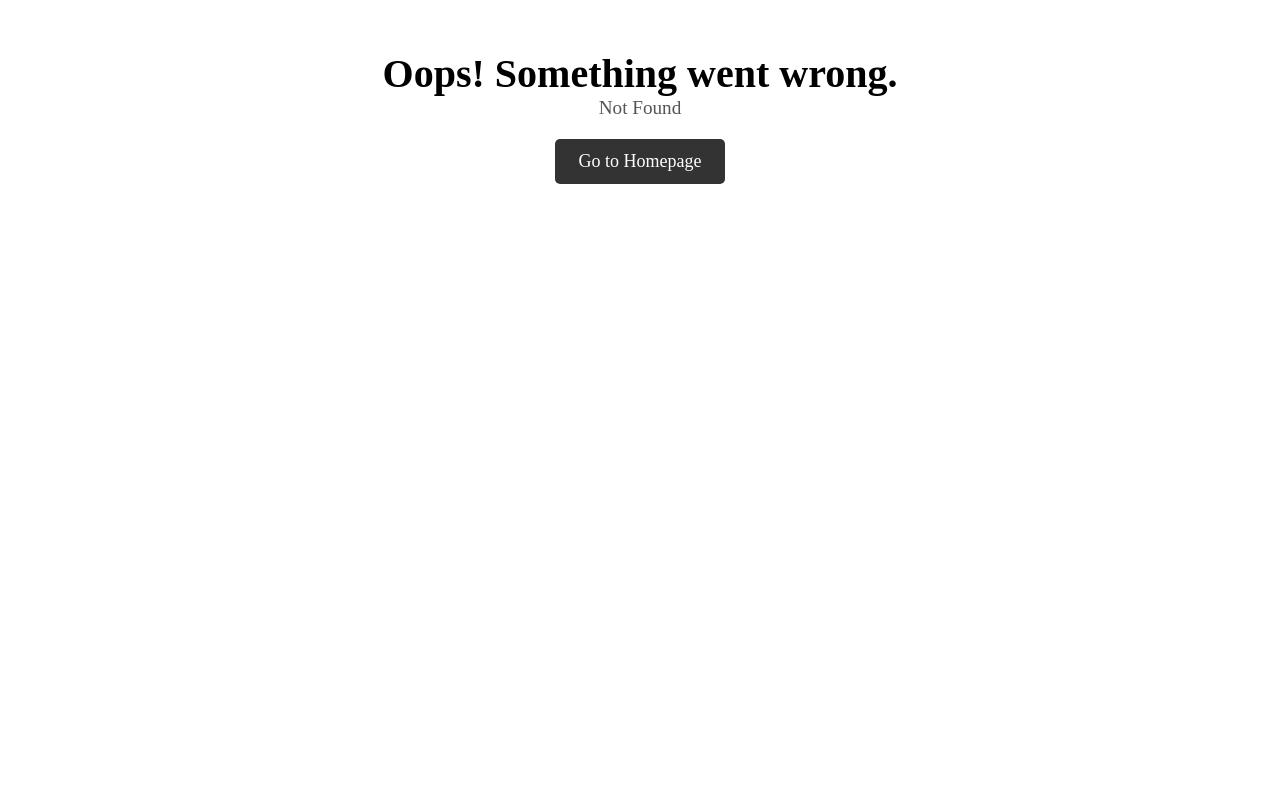
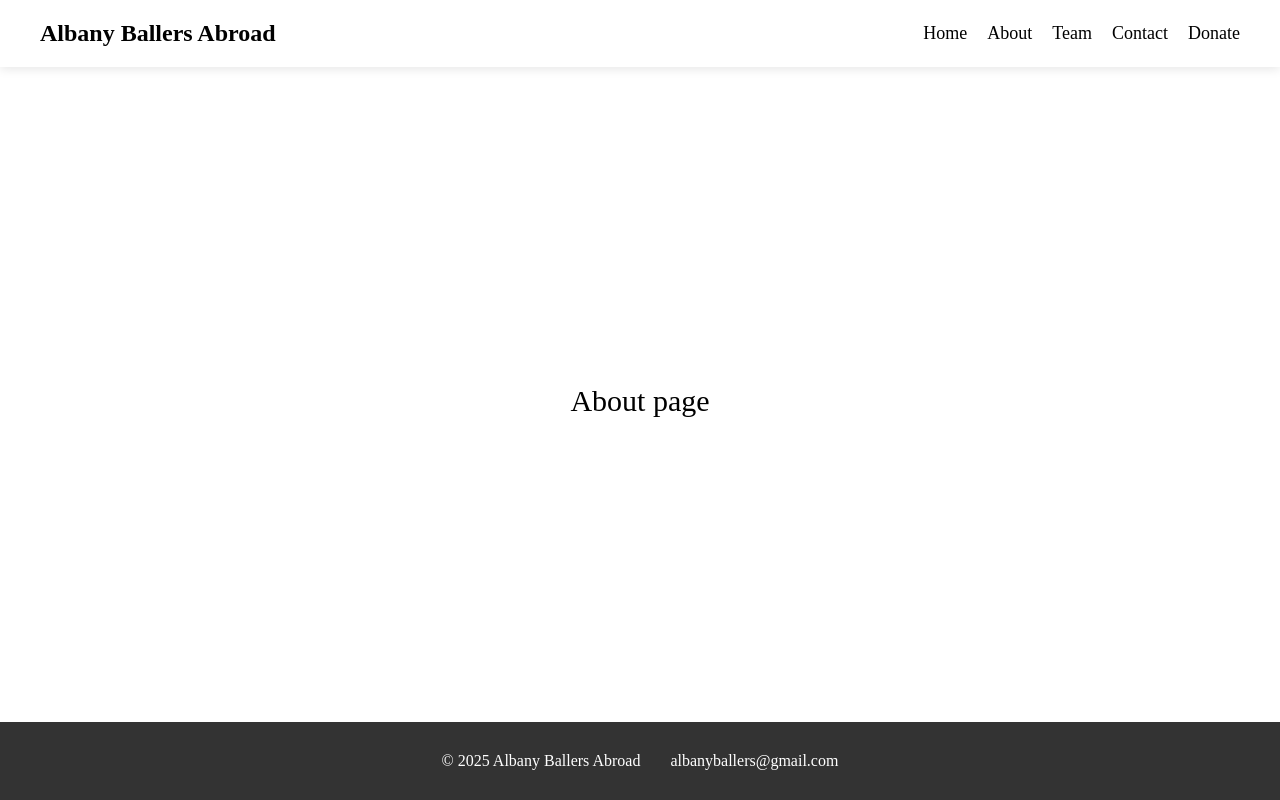
Before and after one commit to AltayHodo/albany-ballers-abroad, a React (Vite) app: page /about in a window 1280 px wide. Before the commit this address had no page. Built offline with nearby package versions, Linux system fonts and the light colour scheme.

Commit message:
Create donate page

```diff
--- a/src/components/Navbar.jsx
+++ b/src/components/Navbar.jsx
@@ -9,6 +9,7 @@ export default function Navbar() {
 
       <div className={styles.navLinks}>
         <Link to="/">Home</Link>
+        <Link to="/about">About</Link>
         <Link to="/team">Team</Link>
         <Link to="/contact">Contact</Link>
         <Link to="/donate">Donate</Link>
--- /dev/null
+++ b/src/pages/About.jsx
@@ -0,0 +1,5 @@
+import styles from '../styles/About.module.css';
+
+export default function About() {
+  return <div className={styles.about}>About page</div>;
+}
--- a/src/routes.jsx
+++ b/src/routes.jsx
@@ -1,6 +1,7 @@
 import App from './App';
 import Home from './pages/Home';
 import Team from './pages/Team';
+import About from './pages/About';
 import Contact from './pages/Contact';
 import Donate from './pages/Donate';
 import ErrorPage from './pages/ErrorPage';
@@ -20,6 +21,10 @@ const routes = [
         element: <Home />,
       },
       {
+        path: '/about',
+        element: <About />,
+      },
+      {
         path: '/team',
         element: <Team />,
       },
--- /dev/null
+++ b/src/styles/About.module.css
@@ -0,0 +1,7 @@
+.about{
+  display: flex;
+  justify-content: center;
+  padding: 20px;
+  font-size: 30px;
+  height: 100%;
+}
```
